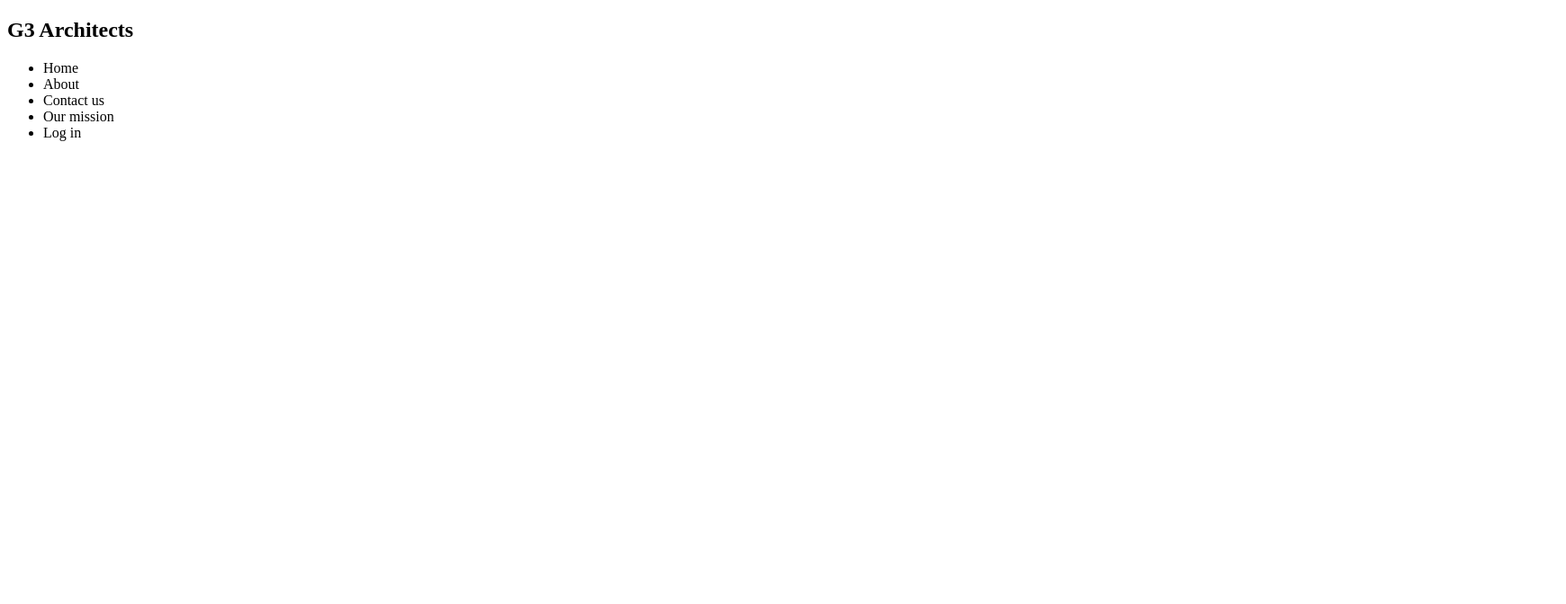
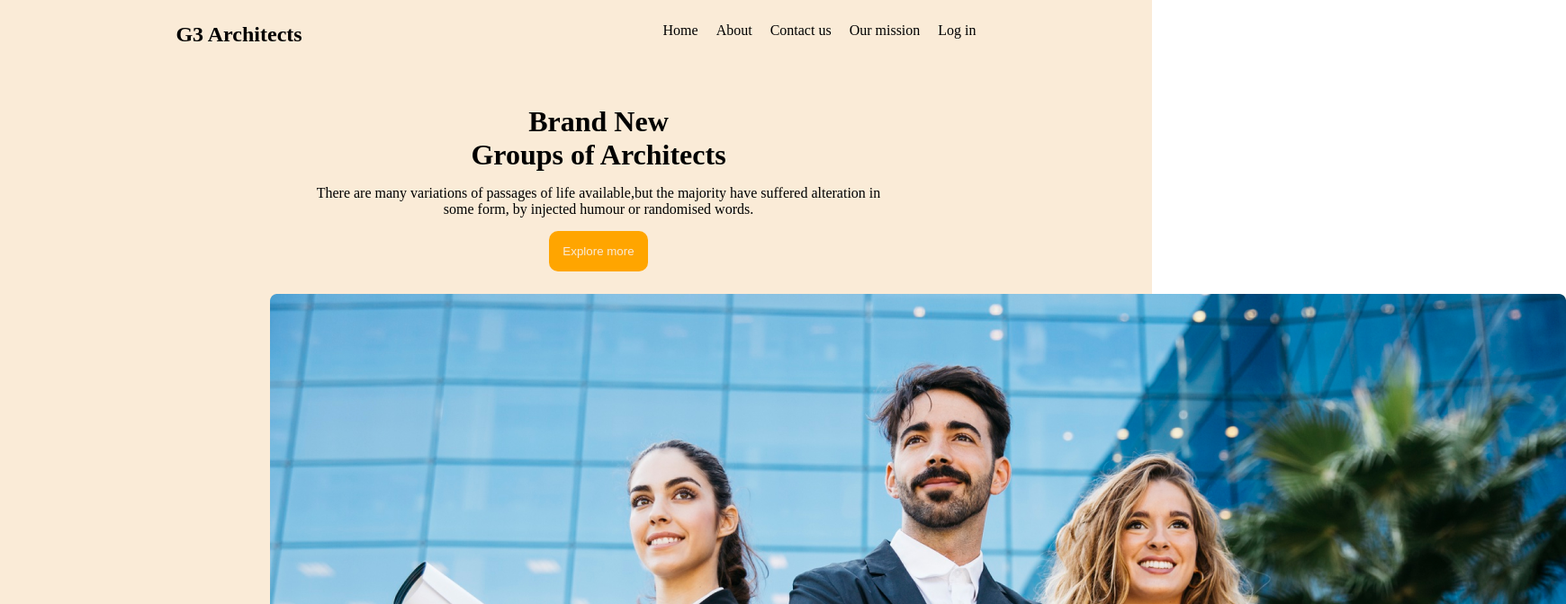
Before and after one commit to Tanzeemfatima/assignment-02, a plain HTML site: page index.html in a window 1280 px wide. Shown: the top 672 px of the page at 90% size, 1740 px wide, since content can reach past the window. Drawn offline with Linux system fonts and the light colour scheme.

Commit message:
banner added

```diff
--- a/index.html
+++ b/index.html
@@ -12,6 +12,7 @@
 </head>
 
 <body>
+    <!-- -----------header part start----------------- -->
     <header>
         <nav>
             <h2 class="nav-title">G3 Architects</h2>
@@ -23,7 +24,19 @@
                 <li>Log in</li>
             </ul>
         </nav>
+
+        <div class="banner-info">
+            <h1 class="banner-title">Brand New<br>Groups of Architects</h1>
+            <p class="banner-des">There are many variations of passages of life available,but the majority have
+                suffered
+                alteration in<br>some
+                form, by injected humour or randomised words.</p>
+            <button class="btn">Explore more</button>
+        </div>
+        <div class="banner-img"><img src="./images/banner.png" alt=""></div>
+
     </header>
+    <!-- -----------header part end----------------- -->
 
 
 </body>
--- a/styles/style.css
+++ b/styles/style.css
@@ -0,0 +1,56 @@
+* {
+    margin: 0;
+}
+
+header {
+    background-color: antiquewhite;
+}
+
+nav {
+    display: flex;
+    justify-content: space-around;
+    padding: 25px;
+}
+
+.nav-title {
+    font-weight: bold;
+    font size: 24px;
+}
+
+ul {
+    display: flex;
+}
+
+ul>li {
+    list-style: none;
+    margin-left: 20px;
+}
+
+.banner-info {
+    width: 100%;
+    text-align: center;
+    padding: 25px 25px;
+}
+
+.banner-title {
+    margin-top: 15px;
+    margin-bottom: 15px;
+}
+
+.banner-des {
+    margin-top: 15px;
+    margin-bottom: 15px;
+}
+
+.btn {
+    background-color: orange;
+    color: antiquewhite;
+    border-radius: 10px;
+    border: none;
+    padding: 15px;
+}
+
+.banner-img {
+    width: 50px;
+    margin: 0 300px 0 300px;
+}
```
